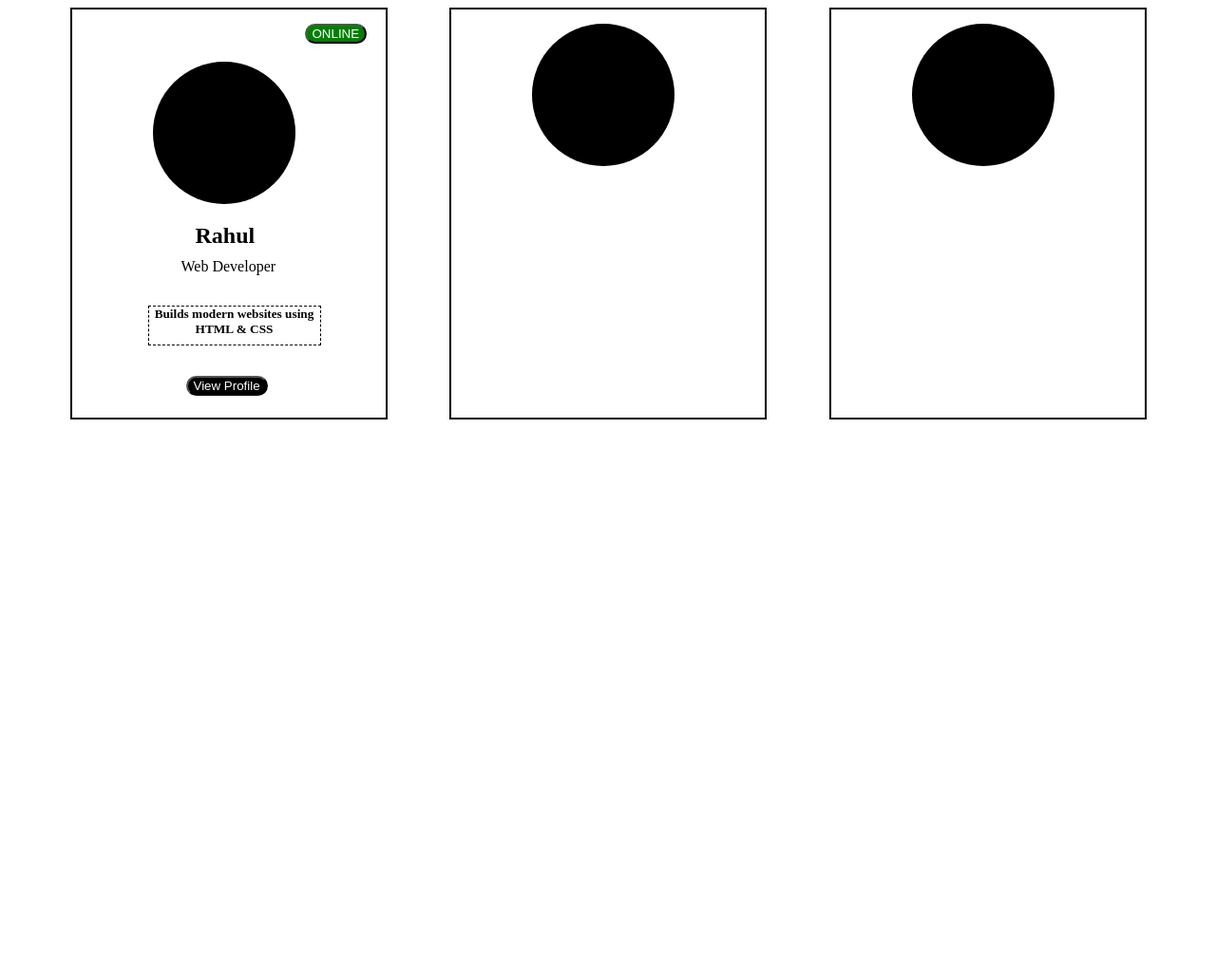
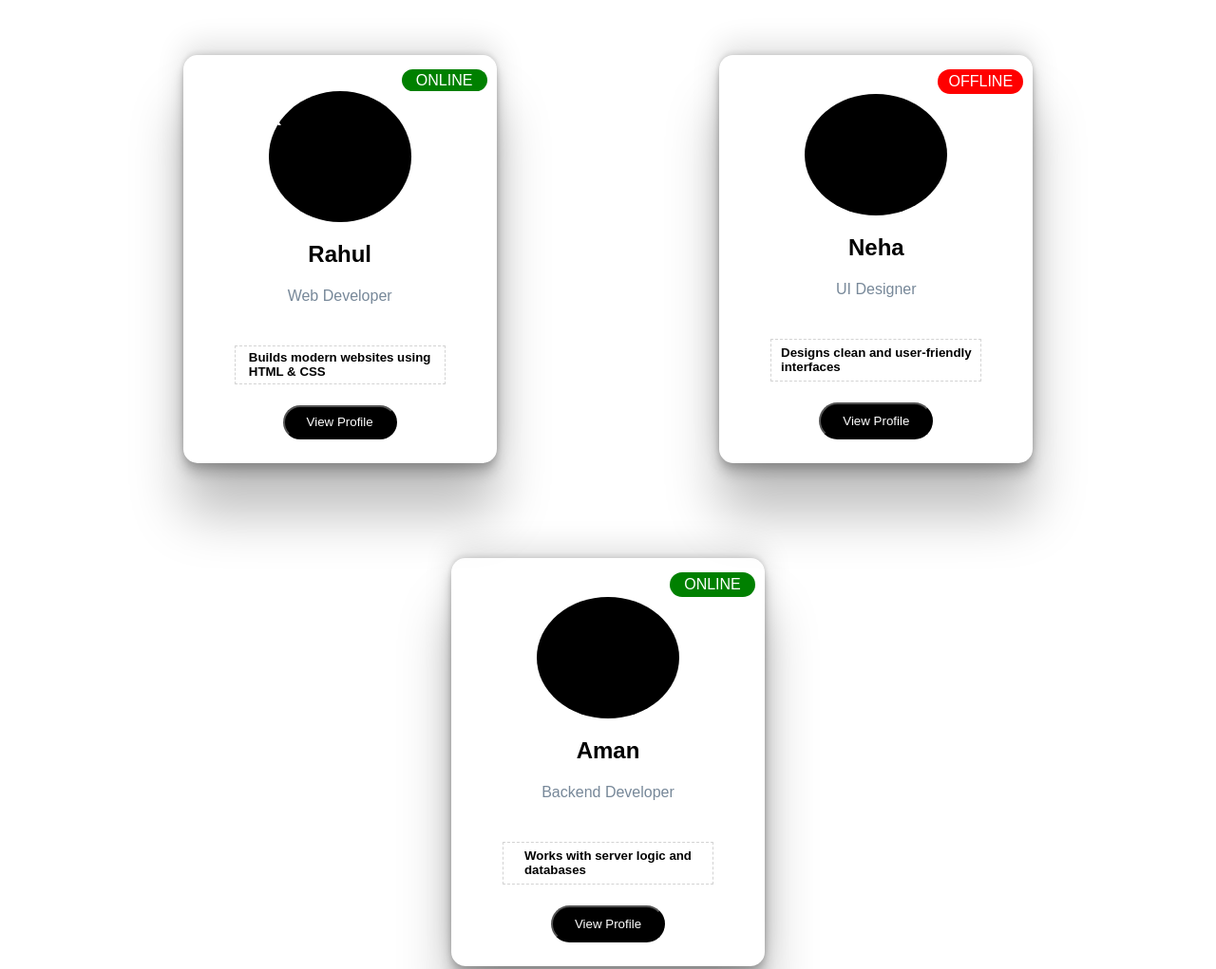
Before and after one commit to shouryarai607/Web-Development.., a plain HTML site: page prc.html in a window 1280 px wide. Shown: the top 1021 px of the page at 95% size. Before the commit the page ends 800 px from the top, so only its background shows below. Drawn offline with Linux system fonts and the light colour scheme.

Commit message:
Project_profile

```diff
--- a/prc.html
+++ b/prc.html
@@ -5,7 +5,10 @@
   <meta name="viewport" content="width=device-width, initial-scale=1.0">
   <title>Document</title>
   <style>
-#parent{
+body{
+  font-family: Arial, Helvetica, sans-serif;
+}
+#parent_1{
   display: flex;
   justify-content: space-evenly;
 
@@ -13,10 +16,14 @@
 .profile{
   height: 400px;
   width: 300px;
-  border: 2px solid black;
-  /* display: flex;
-  justify-content: center; */
+  /* border: 2px solid black; */
+  border-radius: 15px;
+  display: flex;
+  flex-direction: column;
+  align-items: center;
+  margin: 50px;
   padding: 15px;
+  box-shadow: rgba(0, 0, 0, 0.25) 0px 54px 55px, rgba(0, 0, 0, 0.12) 0px -12px 30px, rgba(0, 0, 0, 0.12) 0px 4px 6px, rgba(0, 0, 0, 0.17) 0px 12px 13px, rgba(0, 0, 0, 0.09) 0px -3px 5px;
 
 }
 
@@ -31,51 +38,62 @@ h3{
   background-color: green;
   color: white;
   border-radius: 22px;
+  width: 90px;
+  height: 30px;
+  display: grid;
+  place-items: center;
   position: relative;
-  left: 230px;
+  left: 110px;
 }
 .pp{
   height: 150px;
   width: 150px;
   border-radius: 100%;
   background-color: black;
-  position: relative;
-  left: 70px;
+  /* position: relative;
+  left: 70px; */
 }
 #p_name{
   color: black;
-  position: relative;
-  left: 115px;
+  /* position: relative;
+  bottom: 15px; */
+  /* left: 115px;  */
 }
 #p_bio{
   position: relative;
-  left: 100px;
-  bottom: 10px;
+  color: lightslategray;
+  /* left: 100px; */
+  bottom: 15px;
 }
 #p_describe{
-  border: 1px dashed black;
-  height: 40px;
-  width: 180px;
-  text-align: center;
+  border: 1px dashed lightgrey;
+  height: 50px;
+  width: 220px;
+  /* text-align: center; */
+  display: grid;
+  place-items: center;
   position: relative;
-  left: 65px;
+  bottom: 10px;
+  /* left: 65px;  */
 
 }
 #b2{
   background-color: black;
   color: white;
+  height: 45px;
+  width: 120px;
   border-radius: 22px;
   position: relative;
-  left: 105px;
-  top: 10px;
+  /* left: 105px; */
+  bottom: 10px;
 
 }
   </style>
 </head>
 <body>
-  <div id="parent">
+  <div id="parent_1">
     <div class="profile" id="p1">
-      <button id="b1">ONLINE</button>
+      <a id="b1">ONLINE</a>
       <div class="pp"><h3>R</h3></div>
       <h2 id="p_name">Rahul</h2>
       <p id="p_bio">Web Developer</p>
@@ -84,13 +102,24 @@ h3{
     </div>
 
     <div class="profile"id="p2">
+      <a id="b1" style="background-color: red;">OFFLINE</a>
       <div class="pp"> </div>
+      <h2 id="p_name">Neha</h2>
+      <p id="p_bio">UI Designer</p>
+      <h5 id="p_describe">Designs clean and user-friendly<br>interfaces</h5>
+      <button id="b2">View Profile</button>
     </div>
-
-    <div class="profile" id="p3">
+</div>
+<div id="parent_1">
+  <div class="profile" id="p3">
+      <a id="b1">ONLINE</a>
       <div class="pp"></div>
+      <h2 id="p_name">Aman</h2>
+      <p id="p_bio">Backend Developer</p>
+      <h5 id="p_describe">Works with server logic and<br>databases</h5>
+      <button id="b2">View Profile</button>
     </div>
-  </div>
+</div>
 
 </body>
 </html>
```
